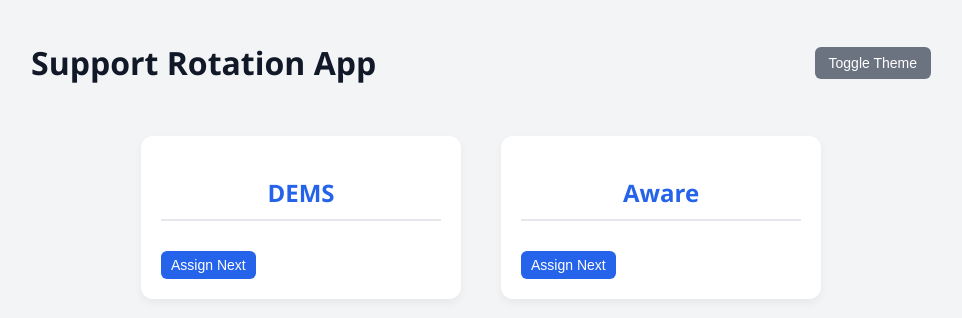
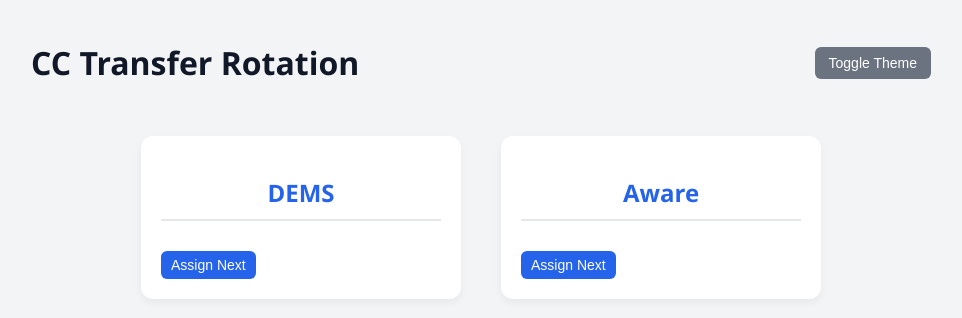
Before and after one commit to jbailey5253/support-rotation-app, a plain HTML site: page index.html in a window 1280 px wide. Shown: the whole page, without its empty margins (159-1121 px from the left). Drawn offline with Linux system fonts and the light colour scheme; no server answers.

Commit message:
Update index.html

```diff
--- a/index.html
+++ b/index.html
@@ -173,7 +173,7 @@
 </head>
 <body>
   <header>
-    <h1>Support Rotation App</h1>
+    <h1>CC Transfer Rotation</h1>
     <button class="theme-toggle" onclick="toggleTheme()">Toggle Theme</button>
   </header>
 
```
